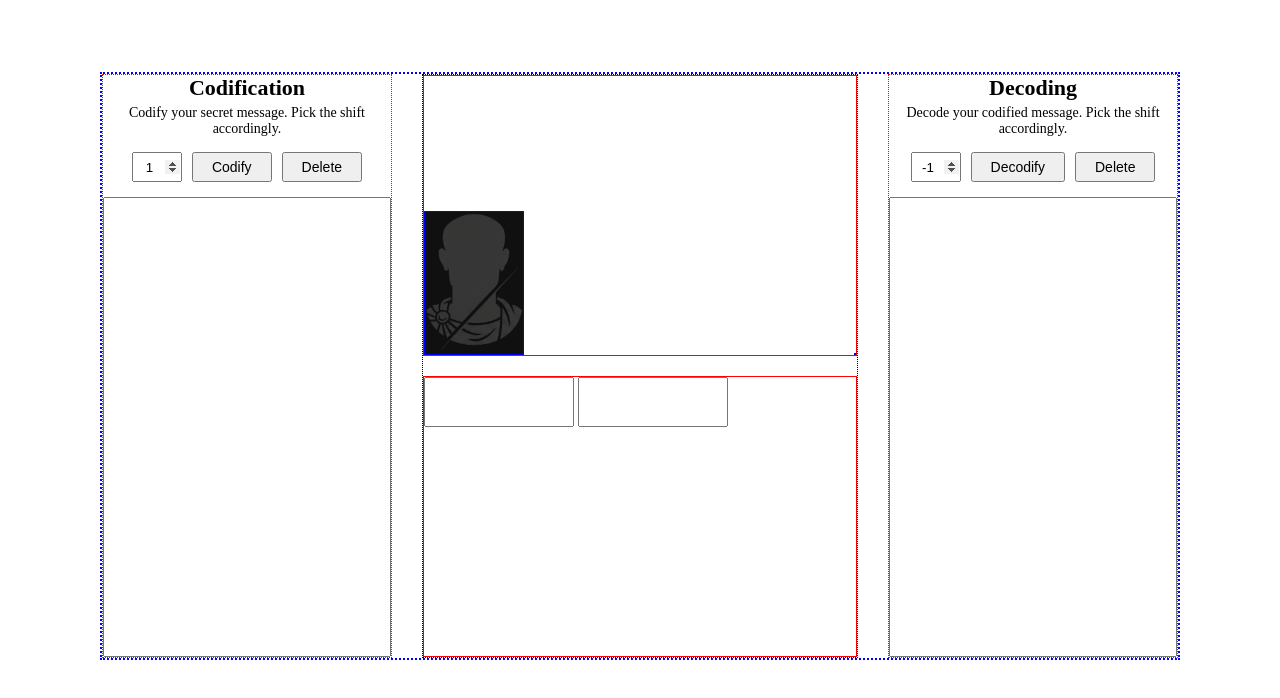
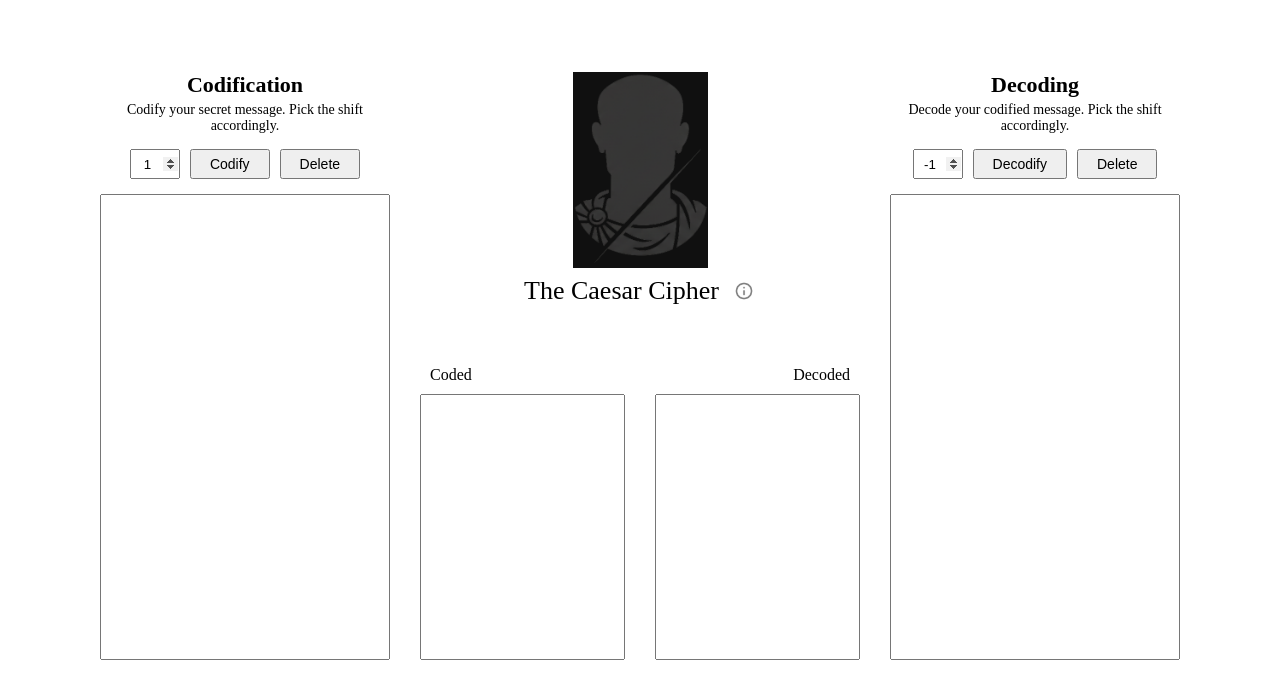
Before and after one commit to loremispum2k8/The-Caesar-Cipher, a plain HTML site: page index.html in a window 1280 px wide. Drawn offline with Linux system fonts and the light colour scheme.

Commit message:
Finish nonfunctional blueprint

```diff
--- a/index.html
+++ b/index.html
@@ -39,12 +39,19 @@
         <div class="middle-top">
             <img class="logo" src="images/logo.png" alt="logo">
             <div class="logo-text">
-
+                <p class="logoName">The Caesar Cipher</p>
+                <img class="info-icon" src="images/infoIcon.png" alt="info icon">
             </div>
         </div>
         <div class="middle-bottom">
-            <textarea id="code-message-result"></textarea>
-            <textarea id="decode-message-result"></textarea>
+            <div class="result-container">
+                <label class="left-label" for="code-message-result">Coded</label>
+                <textarea class="result-textareas" id="code-message-result"></textarea>
+            </div>
+            <div class="result-container">
+                <label class="right-label" for="decode-message-result">Decoded</label>
+                <textarea class="result-textareas" id="decode-message-result"></textarea>
+            </div>
         </div>
     </div>
 
--- a/style.css
+++ b/style.css
@@ -13,9 +13,6 @@ textarea{
     height: 50px;
     width: 150px;
 }
-img{
-    width: 100px;
-}
 
 
 .container{
@@ -25,7 +22,7 @@ img{
     flex-direction: row;
     align-items: center;
     justify-content: space-between;
-    border: 2px dotted blue;
+    /*border: 2px dotted blue;*/
     gap: 30px;
 }
 .block{
@@ -33,7 +30,7 @@ img{
     flex-direction: column;
     align-items: center;
     width: 290px;
-    border: 1px dotted red;
+    /*border: 1px dotted red;*/
     gap: 15px;
     height: 100%;
 }
@@ -78,26 +75,64 @@ button{
 }
 
 .middle{
-    border: 1px dotted black;
+    /*border: 1px dotted black;*/
     flex: 1;
     display: flex;
     align-items: center;
     flex-direction: column;
     height: 100%;
     justify-content: center;
-    gap: 20px;
 }
 .middle-top, .middle-bottom{
     flex: 1;
-    border: 1px solid red;
+    /*border: 1px solid red;*/
     width: 100%;
 }
 .middle-top{
     display: flex;
+    flex-direction: column;
+    align-items: center;
+    gap: 8px;
+}
+.logo{
+    width: 135px;
+}
+.logo-text{
+    display: flex;
     flex-direction: row;
-    align-items: flex-end;
+    align-items: center;
+    gap: 13px;
+}
+.logoName{
+    font-size:26px;
+}
+.info-icon{
+    width: 24px;
+    padding: 2px;
+}
+.middle-bottom{
+    display: flex;
+    flex-direction: row;
+    align-items: center;
     justify-content: space-between;
+    gap: 30px;
 }
-.middle-top *{
-    border: 1px solid blue;
+.result-container{
+    width: 100%;
+    height: 100%;
+    display: flex;
+    flex-direction: column;
+    gap: 10px;
 }
+.left-label{
+    margin-left: 10px;
+}
+.right-label{
+    align-self: flex-end;
+    margin-right: 10px;
+}
+.result-textareas{
+    height: 100%;
+    width: 100%;
+    padding: 14px 18px;
+}
```
